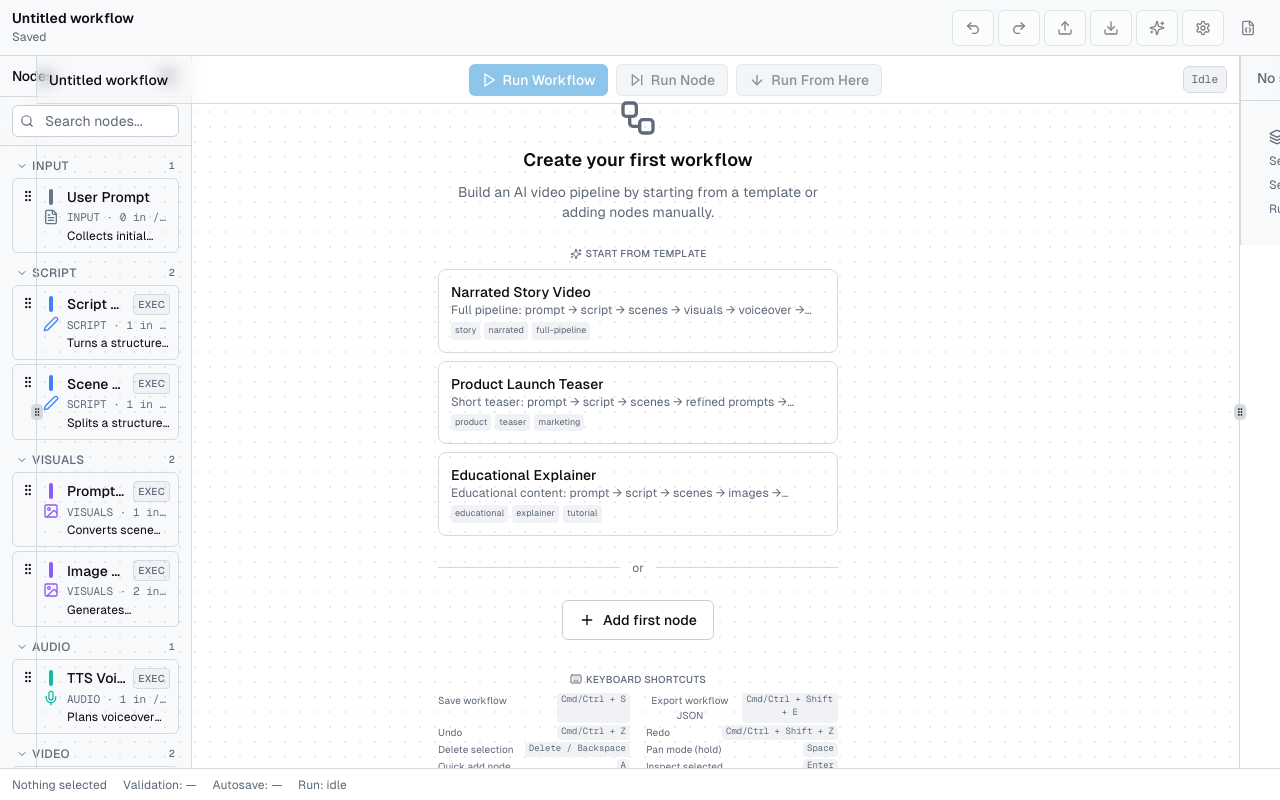
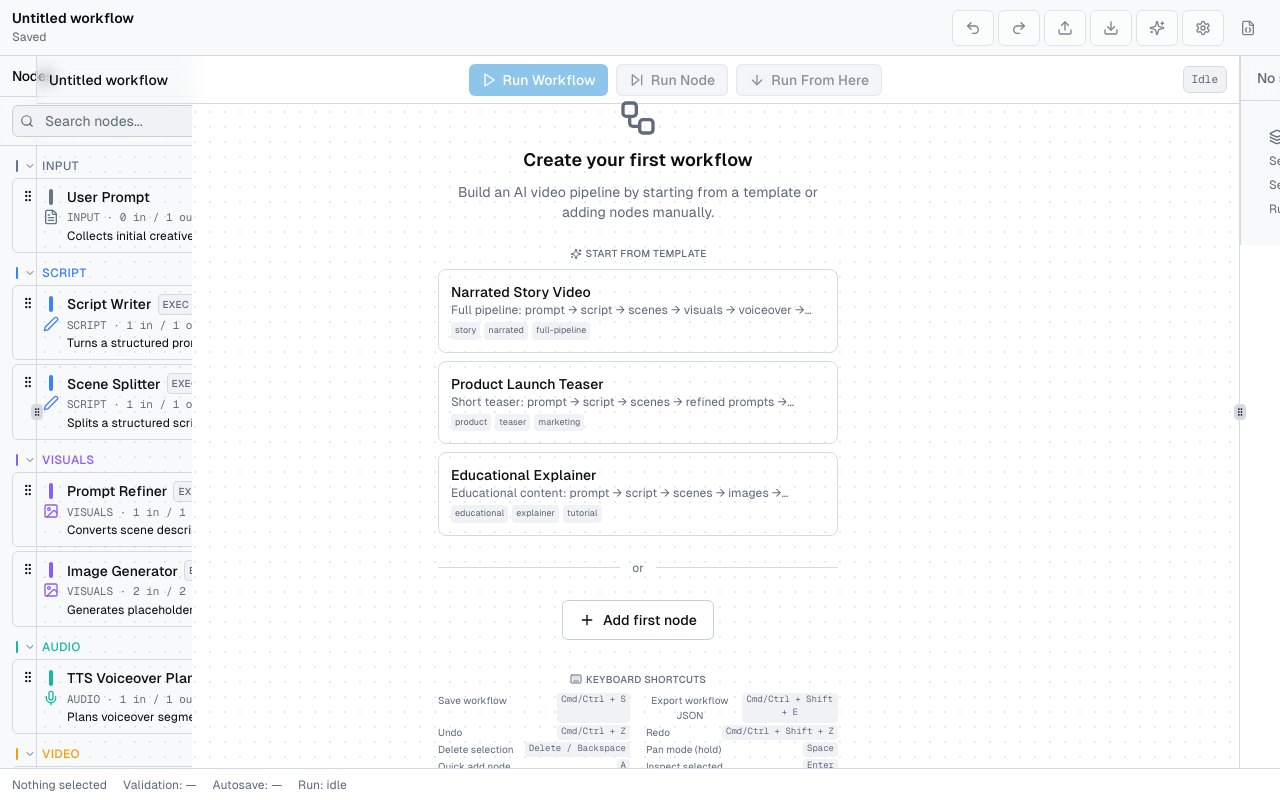
Before and after one commit to nguyenngocanh94/aimodel, a React (Vite) app: page / in a window 1280 px wide. Built offline with nearby package versions, Linux system fonts and the light colour scheme.

Commit message:
UI polish: Node library and node card component styling per design system

```diff
--- a/src/features/canvas/components/workflow-node-card.tsx
+++ b/src/features/canvas/components/workflow-node-card.tsx
@@ -161,7 +161,7 @@ export const WorkflowNodeCard = memo(function WorkflowNodeCard({
       aria-selected={selected}
       className={cn(
         // Base
-        'group relative w-[280px] rounded-md border bg-card text-card-foreground shadow-sm',
+        'group relative w-[260px] rounded-lg border bg-card text-card-foreground shadow-sm',
         // Transitions
         'transition-[border-color,box-shadow,opacity,transform] duration-150 ease-out',
         // Default border
@@ -169,9 +169,9 @@ export const WorkflowNodeCard = memo(function WorkflowNodeCard({
         // Hover
         'hover:border-foreground/20',
         // Focus-visible
-        'focus-within:ring-2 focus-within:ring-ring',
+        'focus-within:ring-[1.5px] focus-within:ring-ring',
         // Selected
-        selected && 'border-primary/50 ring-2 ring-primary/70',
+        selected && 'border-[1.5px] border-primary/50 ring-[1.5px] ring-primary/70 shadow-[0_0_12px_rgba(56,189,248,0.12)]',
         // Dragging
         dragging && 'opacity-95 shadow-lg',
         // Disabled
@@ -191,7 +191,7 @@ export const WorkflowNodeCard = memo(function WorkflowNodeCard({
     >
       {/* Category accent line (2px top bar) */}
       <div
-        className={cn('absolute inset-x-0 top-0 h-0.5 rounded-t-md', accentBg)}
+        className={cn('absolute inset-x-0 top-0 h-0.5 rounded-t-lg', accentBg)}
         aria-hidden="true"
       />
 
@@ -205,12 +205,12 @@ export const WorkflowNodeCard = memo(function WorkflowNodeCard({
         {/* Title + status dot */}
         <div className="min-w-0 flex-1">
           <div className="flex items-center gap-2">
-            <h3 className="truncate text-sm font-medium">{node.label}</h3>
+            <h3 className="truncate text-[13px] font-medium">{node.label}</h3>
             <StatusDot runStatus={runStatus} />
           </div>
 
           {/* Subtitle: type + category */}
-          <p className="truncate font-mono text-[11px] text-muted-foreground">
+          <p className="truncate font-mono text-[10px] text-muted-foreground">
             {category.toUpperCase()} · {node.type}
           </p>
         </div>
@@ -284,7 +284,7 @@ export const WorkflowNodeCard = memo(function WorkflowNodeCard({
                 position={Position.Left}
                 id={port.key}
                 className={cn(
-                  '!w-3 !h-3 !bg-background !border-2 !border-primary',
+                  '!w-2 !h-2 !bg-background !border-[1.5px] !border-primary',
                   disabled && '!border-muted-foreground',
                 )}
               />
@@ -309,7 +309,7 @@ export const WorkflowNodeCard = memo(function WorkflowNodeCard({
                 position={Position.Right}
                 id={port.key}
                 className={cn(
-                  '!w-3 !h-3 !bg-background !border-2 !border-primary',
+                  '!w-2 !h-2 !bg-background !border-[1.5px] !border-cyan-400',
                   disabled && '!border-muted-foreground',
                 )}
               />
--- a/src/features/node-library/components/node-library-item.tsx
+++ b/src/features/node-library/components/node-library-item.tsx
@@ -153,7 +153,7 @@ export const NodeLibraryItem = memo(function NodeLibraryItem({
         'transition-[border-color,box-shadow,opacity,background-color] duration-150 ease-out',
         'hover:border-foreground/20 hover:bg-accent/50',
         'focus-visible:outline-none focus-visible:ring-2 focus-visible:ring-ring',
-        'data-[focused=true]:ring-2 data-[focused=true]:ring-primary/70 data-[focused=true]:border-primary/40',
+        'data-[focused=true]:bg-primary/[0.06] data-[focused=true]:ring-2 data-[focused=true]:ring-primary/70 data-[focused=true]:border-primary/40',
         'data-[dragging=true]:opacity-70 data-[dragging=true]:shadow-lg',
         'data-[disabled=true]:opacity-50 data-[disabled=true]:cursor-not-allowed data-[disabled=true]:pointer-events-none',
         'data-[readonly=true]:cursor-default',
--- a/src/features/node-library/components/node-library-panel.tsx
+++ b/src/features/node-library/components/node-library-panel.tsx
@@ -7,6 +7,28 @@ import { getTemplateMetadata, type TemplateMetadata } from '@/features/node-regi
 import { useWorkflowStore } from '@/features/workflow/store/workflow-store';
 import { NodeLibraryItem } from './node-library-item';
 import { NodeSearch } from './node-search';
+
+/** Category → design system accent bar class */
+const categoryAccentClasses: Record<string, string> = {
+  input: 'bg-node-input',
+  script: 'bg-node-script',
+  visuals: 'bg-node-visuals',
+  audio: 'bg-node-audio',
+  video: 'bg-node-video',
+  utility: 'bg-node-utility',
+  output: 'bg-node-output',
+};
+
+/** Category → icon/text tint class */
+const categoryIconClasses: Record<string, string> = {
+  input: 'text-node-input',
+  script: 'text-node-script',
+  visuals: 'text-node-visuals',
+  audio: 'text-node-audio',
+  video: 'text-node-video',
+  utility: 'text-node-utility',
+  output: 'text-node-output',
+};
 
 const categoryOrder: readonly string[] = [
   'input',
@@ -195,7 +217,7 @@ export function NodeLibraryPanel({
     return (
       <Panel
         variant="ghost"
-        className="flex h-full min-h-0 flex-col rounded-none border-0 border-r border-border bg-card"
+        className="flex h-full min-h-0 w-[280px] min-w-[240px] max-w-[360px] flex-col rounded-none border-0 border-r border-border bg-card"
         data-testid="node-library-panel"
       >
         <PanelHeader className="border-b border-border px-3 py-2">
@@ -218,7 +240,7 @@ export function NodeLibraryPanel({
   return (
     <Panel
       variant="ghost"
-      className="flex h-full min-h-0 flex-col rounded-none border-0 border-r border-border bg-card"
+      className="flex h-full min-h-0 w-[280px] min-w-[240px] max-w-[360px] flex-col rounded-none border-0 border-r border-border bg-card"
       data-testid="node-library-panel"
     >
       {/* Header */}
@@ -289,14 +311,20 @@ export function NodeLibraryPanel({
                     onClick={() => toggleCategory(category)}
                     aria-expanded={expanded}
                     aria-label={`${categoryLabels[category] ?? category} nodes (${templates.length})`}
-                    className="flex w-full items-center gap-1 rounded px-1 py-1 text-xs font-medium uppercase tracking-wide text-muted-foreground transition-hover hover:text-foreground focus-visible:outline-none focus-visible:ring-2 focus-visible:ring-ring"
+                    className="flex w-full items-center gap-1.5 rounded px-1 py-1 text-xs font-medium uppercase tracking-wide text-muted-foreground transition-hover hover:text-foreground focus-visible:outline-none focus-visible:ring-2 focus-visible:ring-ring"
                   >
+                    <span
+                      className={`h-3 w-0.5 rounded-full ${categoryAccentClasses[category] ?? 'bg-muted-foreground'}`}
+                      aria-hidden="true"
+                    />
                     {expanded ? (
                       <ChevronDown className="h-3 w-3" aria-hidden="true" />
                     ) : (
                       <ChevronRight className="h-3 w-3" aria-hidden="true" />
                     )}
-                    {categoryLabels[category] ?? category}
+                    <span className={categoryIconClasses[category] ?? ''}>
+                      {categoryLabels[category] ?? category}
+                    </span>
                     <span className="ml-auto font-mono text-[10px]">
                       {templates.length}
                     </span>
--- a/src/features/node-library/components/node-search.tsx
+++ b/src/features/node-library/components/node-search.tsx
@@ -64,7 +64,7 @@ export function NodeSearch({
           value={localValue}
           onChange={(e) => handleChange(e.target.value)}
           className={cn(
-            'h-8 w-full rounded-md border border-input bg-background pl-8 pr-8 text-sm',
+            'h-8 w-full rounded-md border border-input bg-muted pl-8 pr-8 text-sm',
             'placeholder:text-muted-foreground',
             'focus:outline-none focus:ring-1 focus:ring-ring',
             'transition-hover',
```
